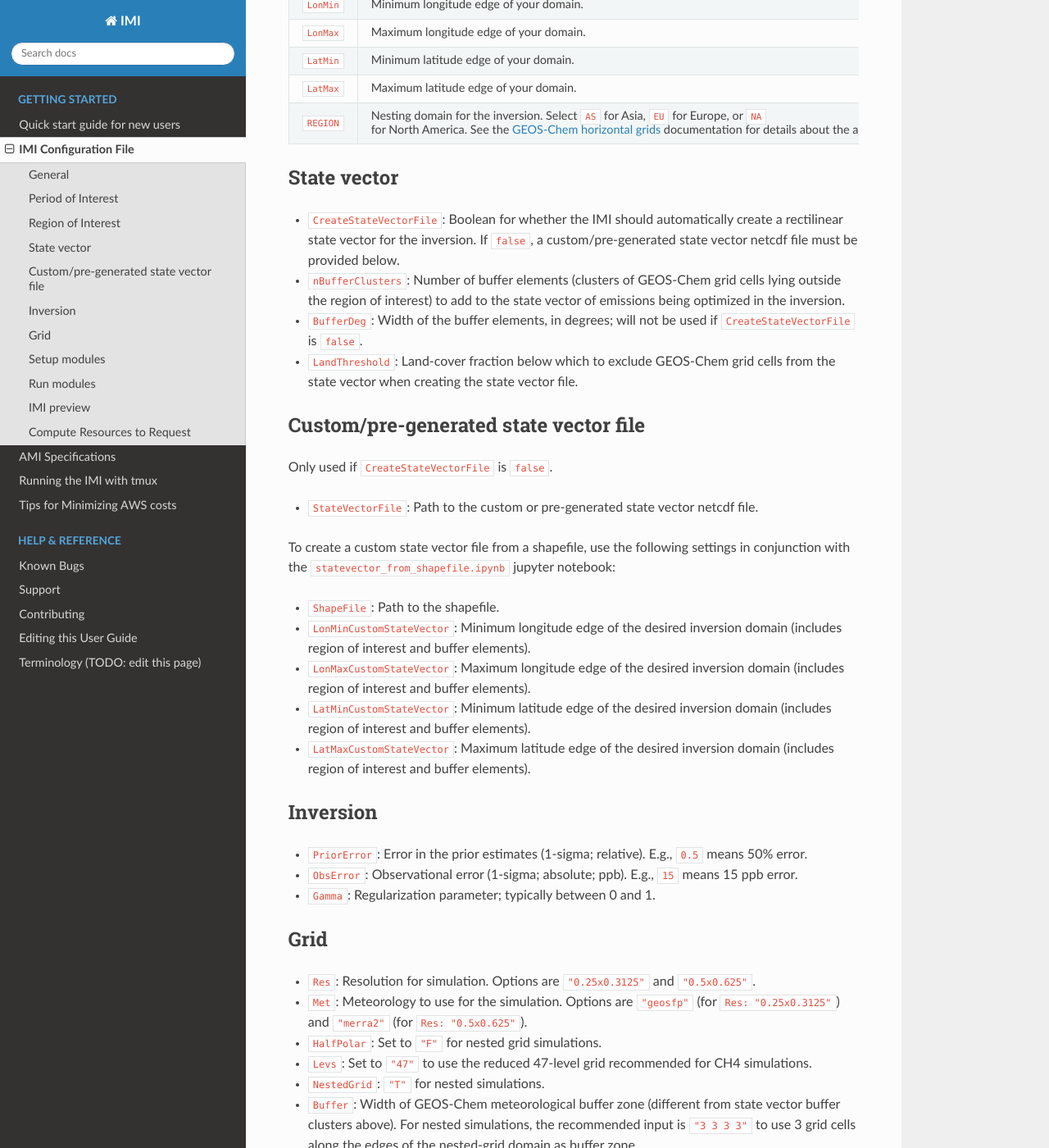
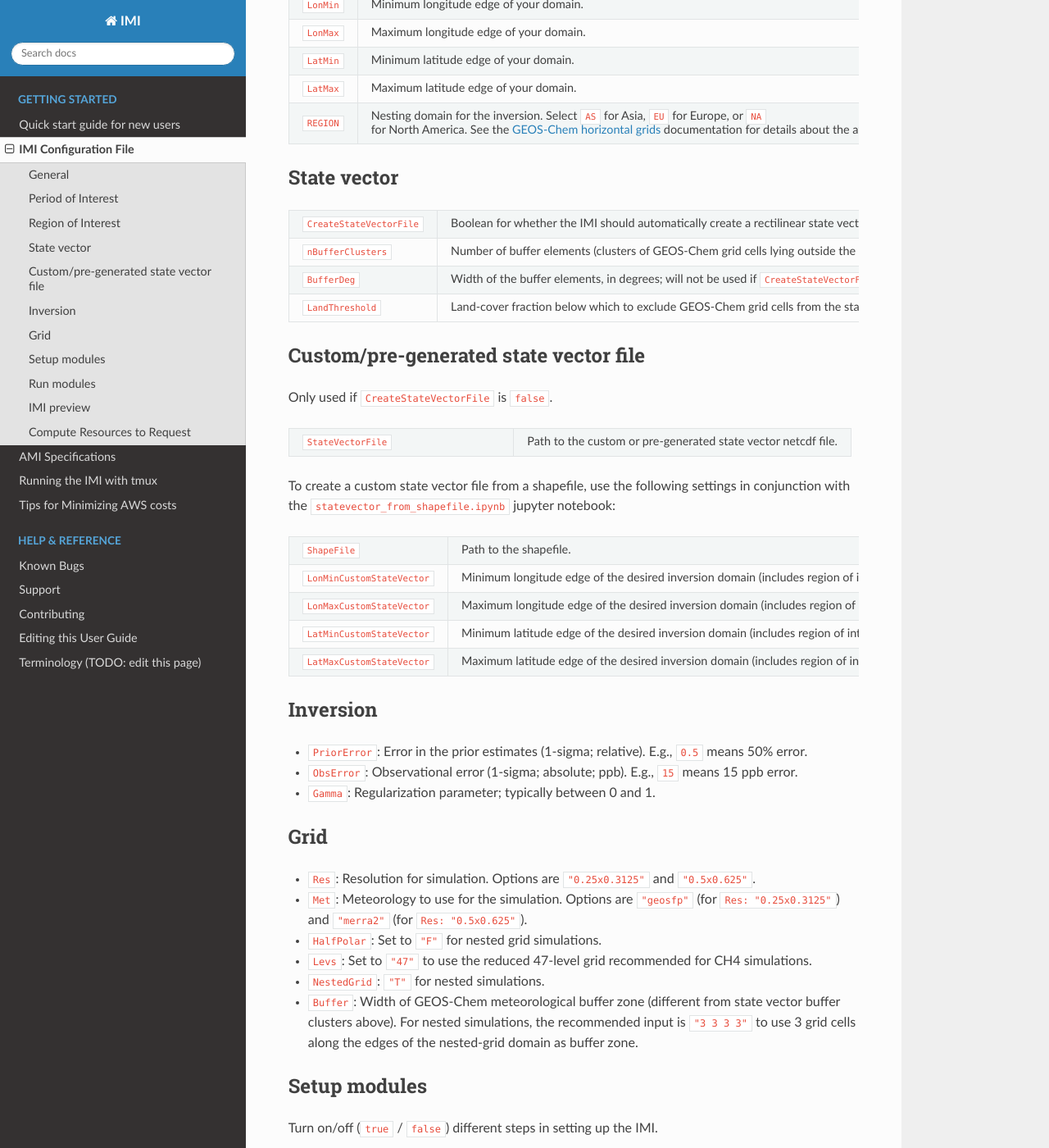
Before and after one commit to geoschem/integrated_methane_inversion, a Sphinx documentation site: the page built from docs/source/getting-started/imi-config-file.rst, in a window 1280 px wide and 1400 px high, scrolled down 725 px. Shown: the whole window at 82% size. Built offline with Sphinx 7.4.7 and the Read the Docs theme 2.0.0, drawn with Linux system fonts in a browser that asks for light colours; some of the changed lines change nothing that is shown.

Commit message:
tables with text in between, config docs

```diff
--- a/docs/source/getting-started/imi-config-file.rst
+++ b/docs/source/getting-started/imi-config-file.rst
@@ -49,25 +49,45 @@ Region of Interest
 
 State vector
 ~~~~~~~~~~~~
+.. list-table::
+   :widths: 40 60
 
-- ``CreateStateVectorFile``: Boolean for whether the IMI should automatically create a rectilinear state vector for the inversion. If ``false``, a custom/pre-generated state vector netcdf file must be provided below.
-- ``nBufferClusters``: Number of buffer elements (clusters of GEOS-Chem grid cells lying outside the region of interest) to add to the state vector of emissions being optimized in the inversion.
-- ``BufferDeg``: Width of the buffer elements, in degrees; will not be used if ``CreateStateVectorFile`` is ``false``.
-- ``LandThreshold``: Land-cover fraction below which to exclude GEOS-Chem grid cells from the state vector when creating the state vector file.
+   * - ``CreateStateVectorFile``
+     - Boolean for whether the IMI should automatically create a rectilinear state vector for the inversion.
+       If ``false``, a custom/pre-generated state vector netcdf file must be provided below.
+   * - ``nBufferClusters``
+     - Number of buffer elements (clusters of GEOS-Chem grid cells lying outside the region of interest) to add to the state vector
+       of emissions being optimized in the inversion.
+   * - ``BufferDeg``
+     - Width of the buffer elements, in degrees; will not be used if ``CreateStateVectorFile`` is ``false``.
+   * - ``LandThreshold``
+     - Land-cover fraction below which to exclude GEOS-Chem grid cells from the state vector when creating the state vector file.
 
 Custom/pre-generated state vector file
 ~~~~~~~~~~~~~~~~~~~~~~~~~~~~~~~~~~~~~~
 Only used if ``CreateStateVectorFile`` is ``false``.
 
-- ``StateVectorFile``: Path to the custom or pre-generated state vector netcdf file.
+.. list-table::
+   :widths: 40 60
+
+   * - ``StateVectorFile``
+     - Path to the custom or pre-generated state vector netcdf file.
 
 To create a custom state vector file from a shapefile, use the following settings in conjunction with the ``statevector_from_shapefile.ipynb`` jupyter notebook:
 
-- ``ShapeFile``: Path to the shapefile.
-- ``LonMinCustomStateVector``: Minimum longitude edge of the desired inversion domain (includes region of interest and buffer elements).
-- ``LonMaxCustomStateVector``: Maximum longitude edge of the desired inversion domain (includes region of interest and buffer elements).
-- ``LatMinCustomStateVector``: Minimum latitude edge of the desired inversion domain (includes region of interest and buffer elements).
-- ``LatMaxCustomStateVector``: Maximum latitude edge of the desired inversion domain (includes region of interest and buffer elements).
+.. list-table::
+   :widths: 40 60
+
+   * - ``ShapeFile``
+     - Path to the shapefile.
+   * - ``LonMinCustomStateVector``
+     - Minimum longitude edge of the desired inversion domain (includes region of interest and buffer elements).
+   * - ``LonMaxCustomStateVector``
+     - Maximum longitude edge of the desired inversion domain (includes region of interest and buffer elements).
+   * - ``LatMinCustomStateVector``
+     - Minimum latitude edge of the desired inversion domain (includes region of interest and buffer elements).
+   * - ``LatMaxCustomStateVector``
+     - Maximum latitude edge of the desired inversion domain (includes region of interest and buffer elements).
 
 Inversion
 ~~~~~~~~~
```
